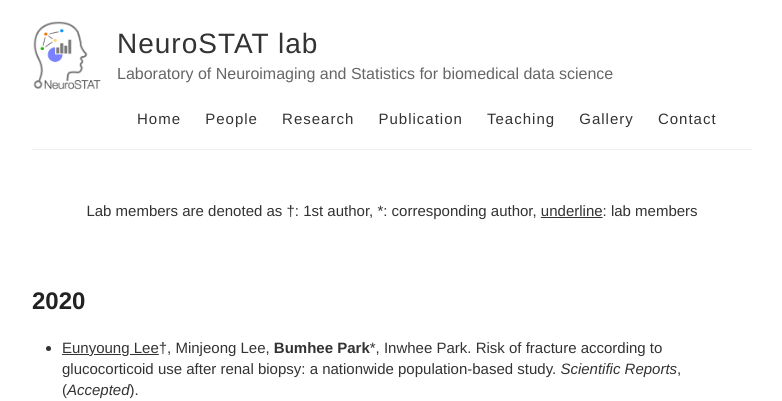
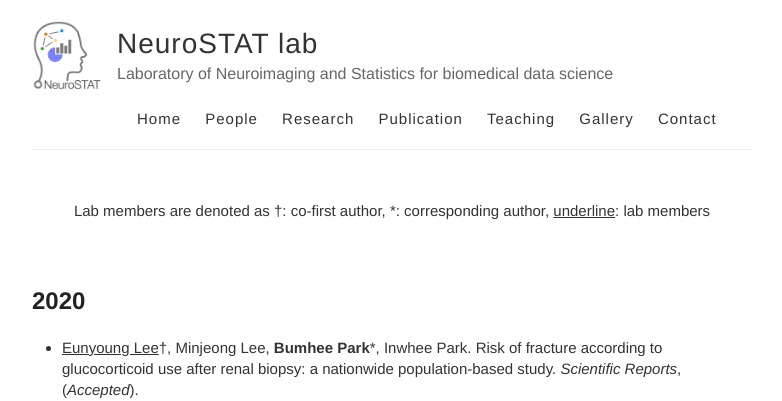
Before and after one commit to neurostat-lab/neurostat-lab.github.io, a Jekyll site: the page built from publication.md, in a window 1280 px wide and 900 px high. Shown: the top 401 px of the window, without its empty margins (248-1030 px from the left). Built offline with Jekyll 4.4.1, drawn with Linux system fonts in a browser that asks for light colours.

Commit message:
Update publication.md

```diff
--- a/publication.md
+++ b/publication.md
@@ -3,7 +3,7 @@ layout: default
 is_contact: true
 ---
 
-<center>Lab members are denoted as <sup>†</sup>: 1st author, <sup>*</sup>: corresponding author,  <U>underline</U>: lab members</center>
+<center>Lab members are denoted as <sup>†</sup>: co-first author, <sup>*</sup>: corresponding author,  <U>underline</U>: lab members</center>
 
 <br>
 ## 2020
```
